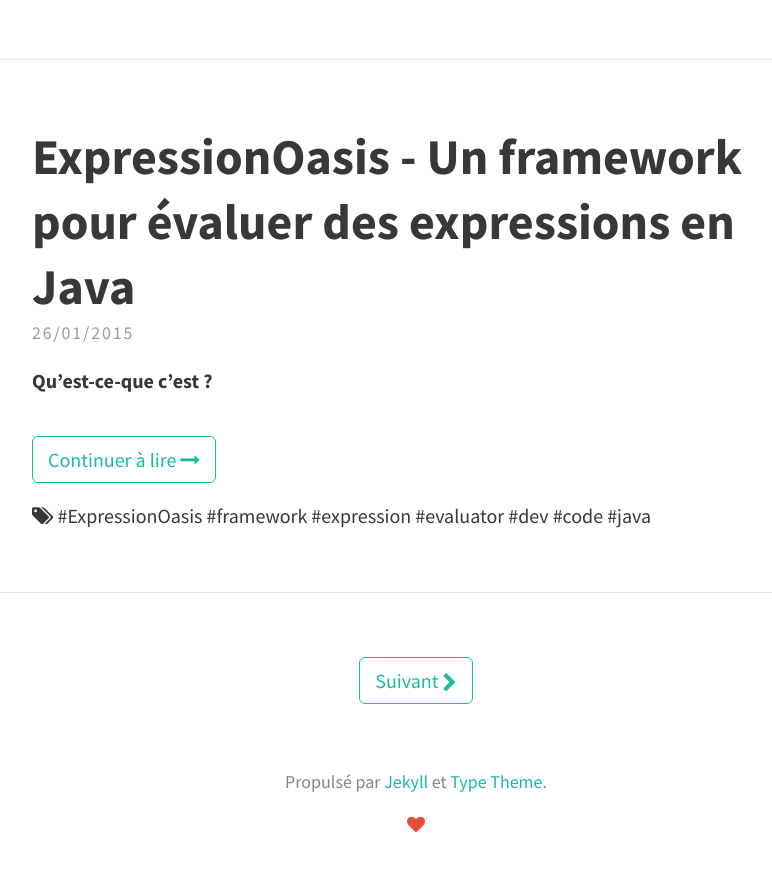
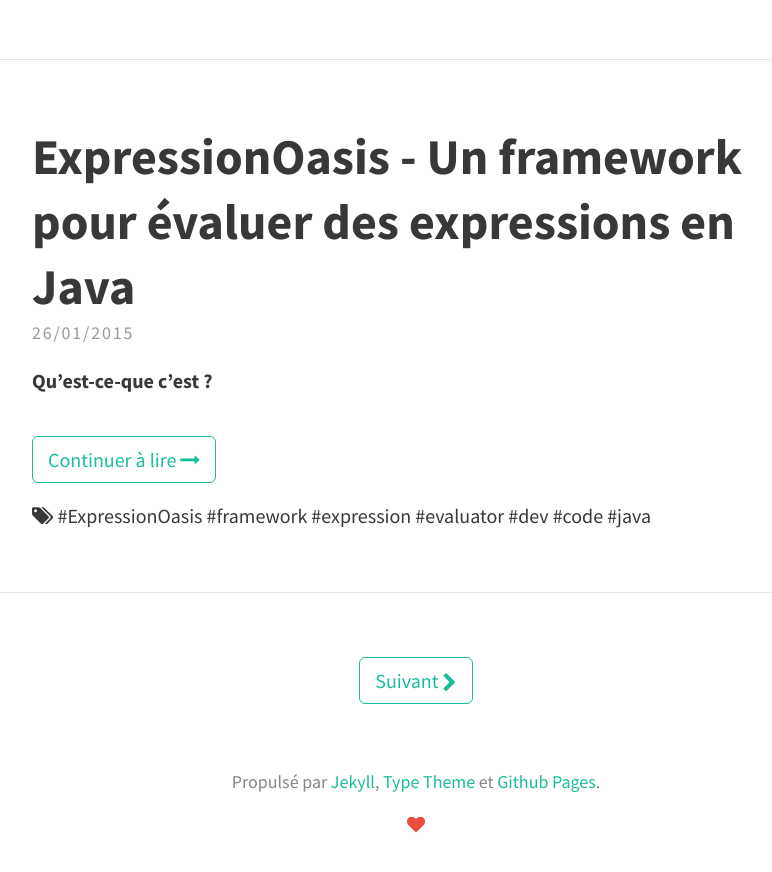
Before and after one commit to fkobon/Skyost-Blog, a Jekyll site: the page built from index.html, in a window 1280 px wide and 900 px high, scrolled down 1707 px. Shown: the top 872 px of the window, without its empty margins (224-996 px from the left). Built offline with Jekyll 4.4.1, drawn with Linux system fonts in a browser that asks for light colours; nearby versions of some CDN libraries; the list of posts is cut into pages by our own code.

Commit message:
Ajout d'un lien vers le Github du projet.

```diff
--- a/_config.yml
+++ b/_config.yml
@@ -15,7 +15,7 @@
   header_text:
   header_text_feature_image:
   footer_text: >
-   Propulsé par <a href="http://jekyllrb.com">Jekyll</a> et <a href="https://rohanchandra.github.io/project/type/">Type Theme</a>.
+   Propulsé par <a href="http://jekyllrb.com">Jekyll</a>, <a href="https://rohanchandra.github.io/project/type/">Type Theme</a> et <a href="https://github.com/Skyost/skyost.github.io">Github Pages</a>.
 
   # Icons
   website: "www.skyost.eu"
```
